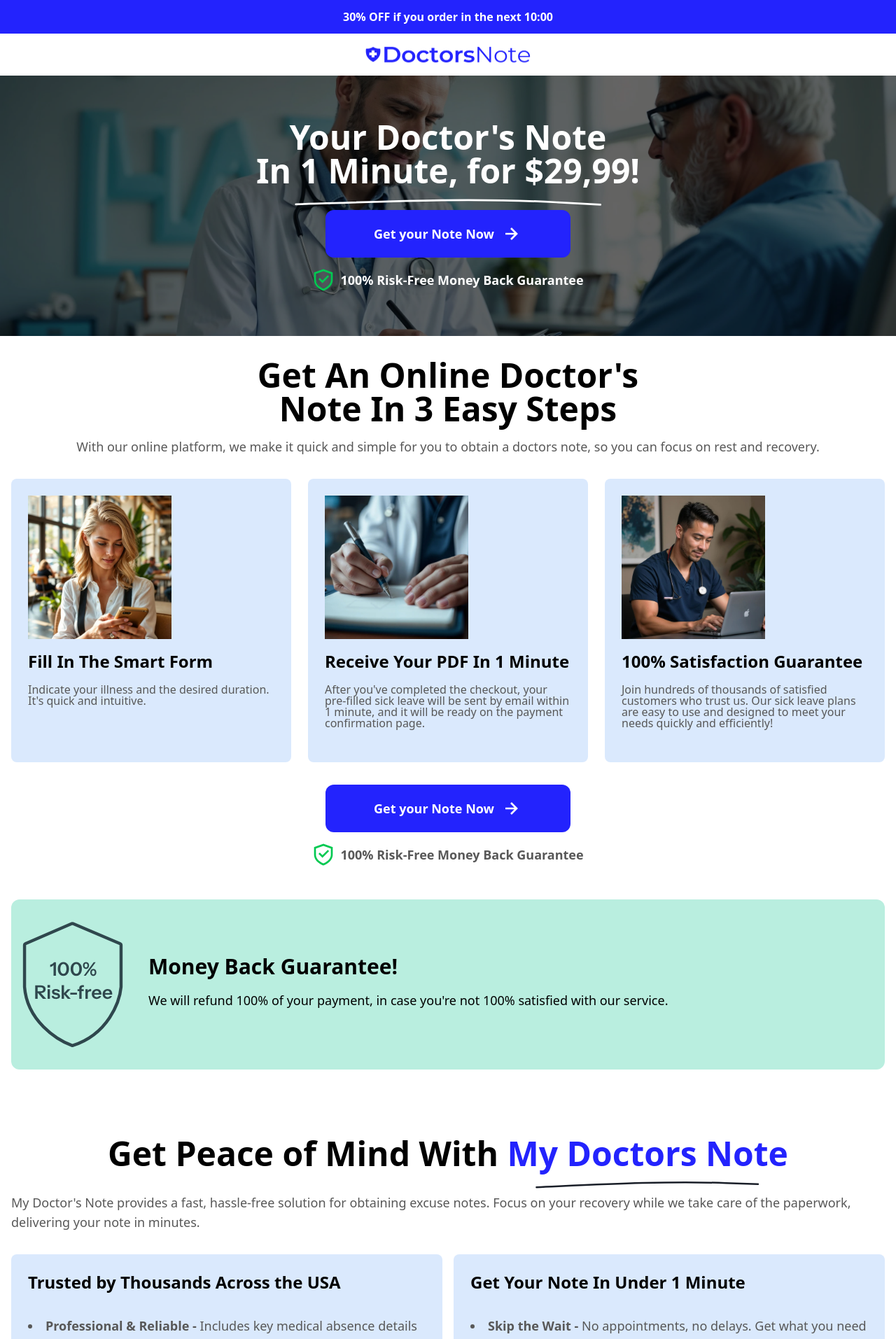
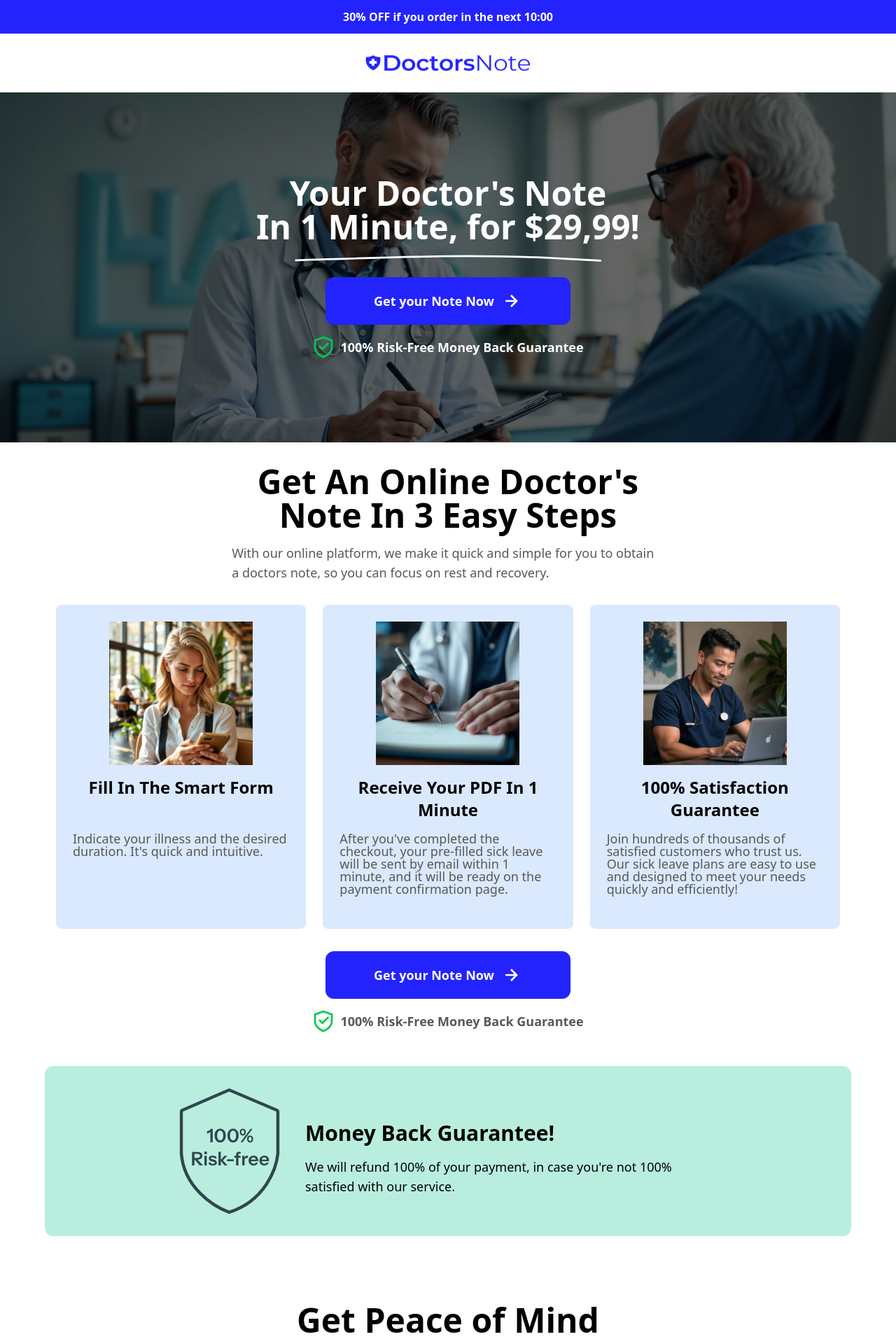
Before and after one commit to clakr/my-doctors-note-clone, a Next.js app: page / in a window 1280 px wide. Shown: the top 1913 px of the page at 70% size. Built offline with nearby package versions, Linux system fonts and the light colour scheme.

Commit message:
feat(desktop): adjusted tablet media queries

```diff
--- a/app/components/cta.tsx
+++ b/app/components/cta.tsx
@@ -2,7 +2,8 @@ import Image from "next/image";
 
 export function CTA() {
   return (
-    <section className="bg-mint-green m-4 grid place-items-center gap-y-4 rounded-xl px-4 py-8 text-center md:grid-cols-[180px_1fr] md:grid-rows-2 md:place-items-start md:text-start">
+    <section className="bg-mint-green m-4 max-w-6xl rounded-xl px-4 py-8 lg:mx-auto">
+      <div className="mx-auto grid place-items-center gap-y-4 text-center md:grid-cols-[180px_1fr] md:grid-rows-2 md:place-items-start md:text-start lg:max-w-3xl">
         <Image
           src="/cta.svg"
           alt=""
@@ -17,6 +18,7 @@ export function CTA() {
           We will refund 100% of your payment, in case you're not 100% satisfied
           with our service.
         </p>
+      </div>
     </section>
   );
 }
--- a/app/components/footer.tsx
+++ b/app/components/footer.tsx
@@ -3,7 +3,7 @@ import Image from "next/image";
 export function Footer() {
   return (
     <footer className="text-dark-gray">
-      <div className="grid gap-y-8 border-t border-neutral-200 p-8 md:grid-cols-2">
+      <div className="mx-auto grid max-w-6xl gap-y-8 border-t border-neutral-200 p-8 md:grid-cols-2 md:gap-x-4 lg:grid-cols-4">
         <div className="flex flex-col gap-y-4">
           <Image
             src="/logo.png"
@@ -42,7 +42,7 @@ export function Footer() {
           <li className="text-sm">Company Registration Number: 000000</li>
         </ul>
       </div>
-      <div className="border-t border-neutral-200 p-8 text-center text-xs">
+      <div className="border-t border-neutral-200 p-8 text-center text-xs md:p-12">
         &copy; 2025, My Doctors Note
       </div>
     </footer>
--- a/app/components/header.tsx
+++ b/app/components/header.tsx
@@ -2,7 +2,7 @@ import Image from "next/image";
 
 export function Header() {
   return (
-    <header className="grid place-content-center py-4">
+    <header className="grid place-content-center py-4 lg:py-7">
       <Image
         src="/logo.png"
         alt=""
--- a/app/components/hero.tsx
+++ b/app/components/hero.tsx
@@ -5,8 +5,8 @@ import Image from "next/image";
 
 export function Hero() {
   return (
-    <section className="relative isolate flex flex-col items-center justify-center gap-y-4 bg-[url(/hero.jpeg)] bg-cover bg-center px-4 py-16 text-center before:absolute before:inset-0 before:-z-10 before:bg-black/60">
-      <h1 className="mb-4 max-w-[30ch] text-3xl font-bold text-white md:text-5xl">
+    <section className="relative isolate flex flex-col items-center justify-center gap-y-4 bg-[url(/hero.jpeg)] bg-cover bg-center px-4 py-16 text-center before:absolute before:inset-0 before:-z-10 before:bg-black/60 md:min-h-[500px]">
+      <h1 className="mb-4 max-w-[30ch] text-3xl font-bold text-white md:text-5xl lg:mb-8 lg:max-w-[20ch]">
         Your Doctor's Note{" "}
         <span className="relative whitespace-nowrap">
           In 1 Minute, for $29,99!
--- a/app/components/step-card.tsx
+++ b/app/components/step-card.tsx
@@ -3,12 +3,20 @@ import Image from "next/image";
 
 export function StepCard({ step }: { step: Step }) {
   return (
-    <li className="bg-light-blue row-span-3 grid grid-rows-subgrid place-items-center gap-y-4 rounded-lg p-6 pb-12 md:place-items-start">
-      <Image src={step.image} alt="" width={205} height={205} />
+    <li className="bg-light-blue row-span-3 grid grid-rows-subgrid gap-y-4 rounded-lg p-6 pb-12">
+      <Image
+        src={step.image}
+        alt=""
+        width={205}
+        height={205}
+        className="self-center justify-self-center"
+      />
       <h3 className="text-center text-2xl font-semibold capitalize">
         {step.heading}
       </h3>
-      <p className="text-dark-gray leading-none">{step.description}</p>
+      <p className="text-dark-gray leading-none lg:text-lg">
+        {step.description}
+      </p>
     </li>
   );
 }
--- a/app/components/steps.tsx
+++ b/app/components/steps.tsx
@@ -6,12 +6,12 @@ import { steps } from "@/app/constants";
 
 export function Steps() {
   return (
-    <section className="flex flex-col gap-y-8 px-4 py-8">
+    <section className="mx-auto flex max-w-6xl flex-col gap-y-8 px-4 py-8">
       <div className="flex flex-col items-center gap-y-4">
         <h2 className="max-w-[20ch] text-center text-3xl font-semibold md:text-5xl">
           Get An Online Doctor's Note In 3 Easy Steps
         </h2>
-        <p className="text-dark-gray font-medium md:text-lg">
+        <p className="text-dark-gray max-w-[60ch] font-medium md:text-lg">
           With our online platform, we make it quick and simple for you to
           obtain a doctors note, so you can focus on rest and recovery.
         </p>
--- a/app/components/testimonies.tsx
+++ b/app/components/testimonies.tsx
@@ -5,9 +5,9 @@ import Image from "next/image";
 
 export function Testimonies() {
   return (
-    <section className="grid gap-x-4 gap-y-4 px-4 py-20 md:grid-cols-2">
-      <div className="mb-4 grid gap-y-8 md:col-span-full">
-        <h2 className="text-center text-3xl font-bold md:text-5xl">
+    <section className="mx-auto grid max-w-6xl gap-x-4 gap-y-4 px-4 py-20 md:grid-cols-2">
+      <div className="mb-4 grid place-items-center gap-y-8 md:col-span-full">
+        <h2 className="max-w-[20ch] text-center text-3xl font-bold md:text-5xl">
           Get Peace of Mind With{" "}
           <span className="text-vivid-blue relative whitespace-nowrap">
             My Doctors Note
@@ -20,7 +20,7 @@ export function Testimonies() {
             />
           </span>
         </h2>
-        <p className="text-dark-gray font-medium md:text-lg">
+        <p className="text-dark-gray max-w-[60ch] font-medium md:text-lg">
           My Doctor's Note provides a fast, hassle-free solution for obtaining
           excuse notes. Focus on your recovery while we take care of the
           paperwork, delivering your note in minutes.
```
Lines whose indentation alone changed are shown as unchanged.
